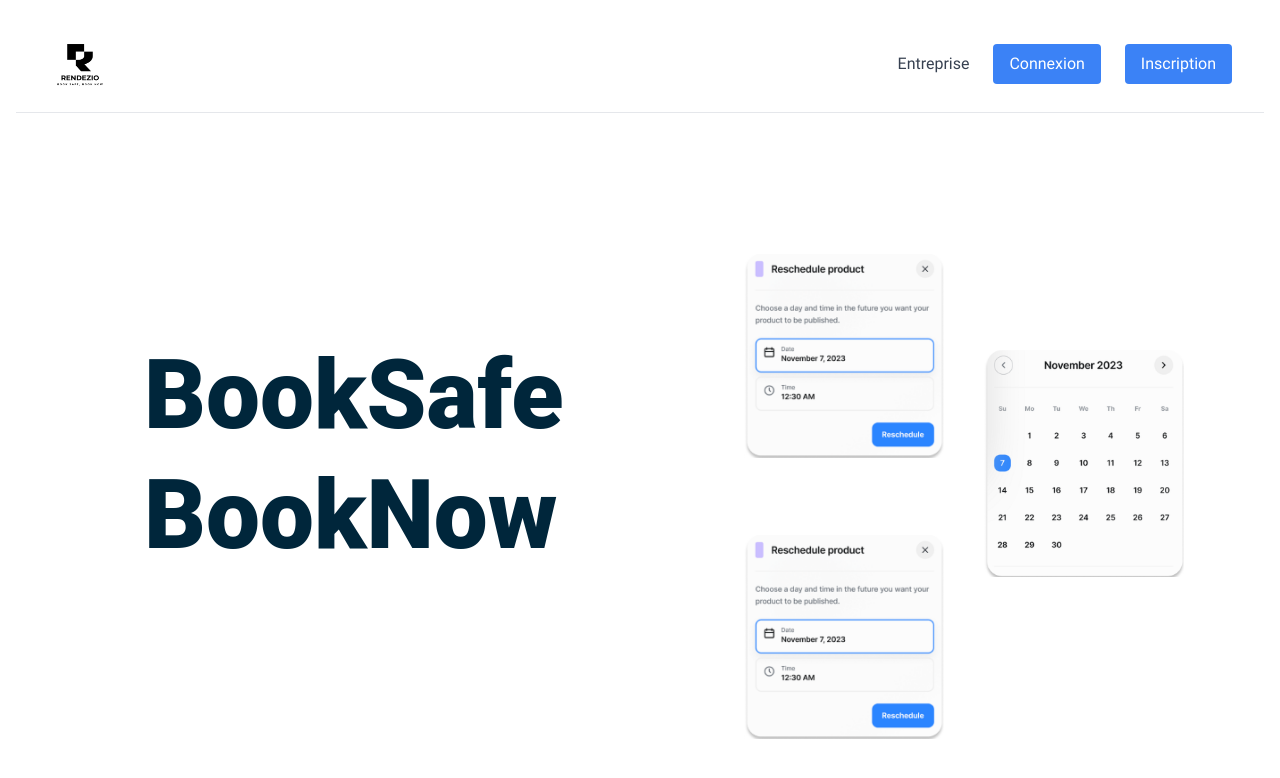
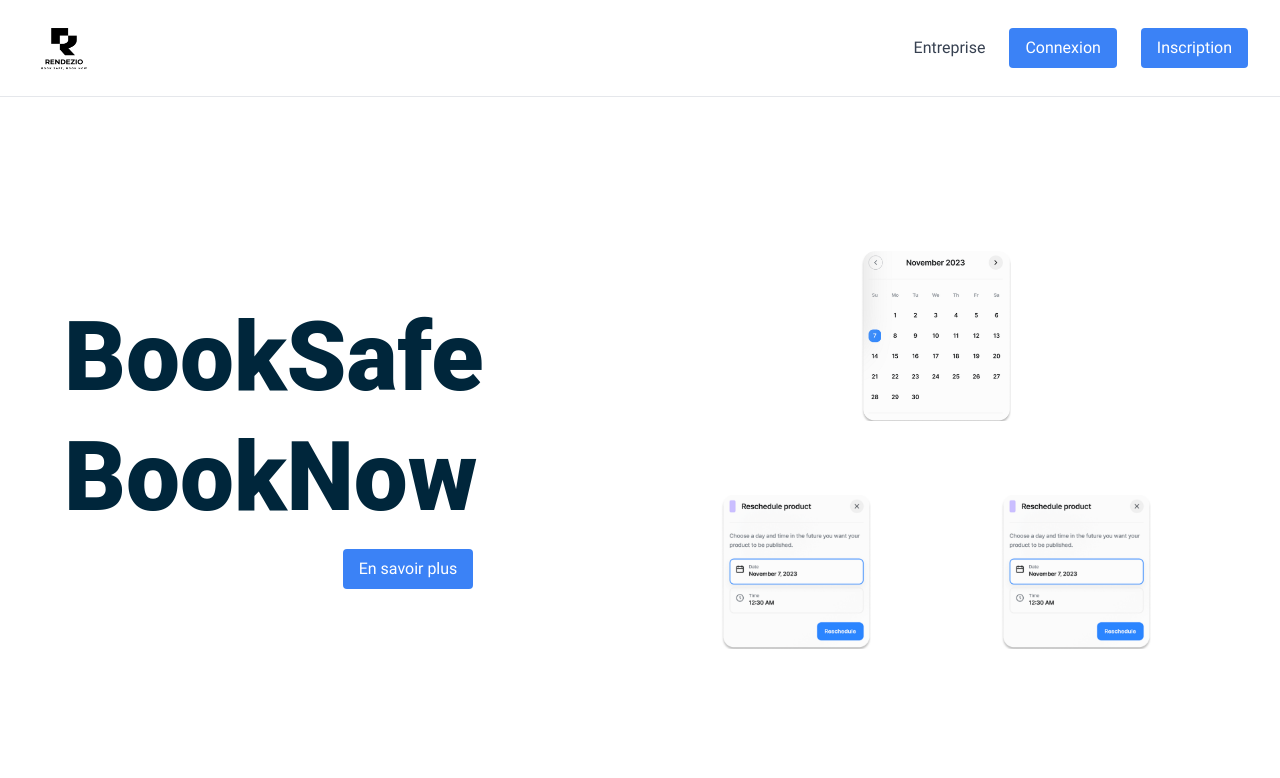
Before and after one commit to GaspardPcht/rendezio, a Next.js app in the folder front/: page / in a window 1280 px wide. Shown: the top 778 px of the page. Built offline with nearby package versions, Linux system fonts and the light colour scheme.

Commit message:
update style homePage

```diff
--- a/front/src/app/globals.css
+++ b/front/src/app/globals.css
@@ -21,5 +21,4 @@ body {
   background: var(--background); /* Couleur de fond selon le thème */
   font-family: var(--font-roboto), sans-serif; /* Utilisation de la police Roboto */
   margin: 0; /* Supprime les marges par défaut */
-  padding: 16px; /* Marges internes uniformes */
 }
--- a/front/src/app/page.tsx
+++ b/front/src/app/page.tsx
@@ -1,32 +1,40 @@
 'use client';
-import React from 'react';
+import React, { useState } from 'react';
 import Link from 'next/link';
 import { useRouter } from 'next/navigation';
-import TiltCard from '../../components/TiltCards';
 import Image from 'next/image';
+import Button from '../../components/Button';
+
 export default function Home() {
   const router = useRouter();
+  const [isMenuOpen, setIsMenuOpen] = useState(false);
+
   const handleConnection = () => {
     router.push('/auth/signin');
   };
+
   const handleInscription = () => {
     router.push('/auth/signup');
   };
 
+  const toggleMenu = () => {
+    setIsMenuOpen(!isMenuOpen);
+  };
+
   return (
-    <div className="relative bg-white min-h-screen flex flex-col">
+    <div className="relative bg-white min-h-screen flex flex-col m-0 p-0">
     {/* Header */}
-      <header className="flex items-center justify-between px-8 py-4 border-b">
+    <header className="flex items-center justify-between px-8 py-4 border-b relative">
       {/* Logo */}
       <div className="text-2xl font-bold">
         <img src="/Logo/logo.png" alt="Rendezio Logo" className="h-16 w-16" />
       </div>
+
       {/* Navigation */}
-        <nav className="flex items-center space-x-6">
+      <nav className="hidden sm:flex items-center space-x-6">
         <Link href="/admin" legacyBehavior>
           <a className="text-gray-700 hover:text-blue-500">Entreprise</a>
         </Link>
-          {/* Connexion */}
         <button
           onClick={handleConnection}
           className="px-4 py-2 bg-blue-500 text-white rounded hover:bg-blue-600"
@@ -40,30 +48,125 @@ export default function Home() {
           Inscription
         </button>
       </nav>
+
+      {/* Menu burger pour mobile */}
+      <button
+        className="sm:hidden flex items-center text-gray-700"
+        onClick={toggleMenu}
+      >
+        <svg
+          xmlns="http://www.w3.org/2000/svg"
+          className="h-8 w-8"
+          fill="none"
+          viewBox="0 0 24 24"
+          stroke="currentColor"
+        >
+          <path
+            strokeLinecap="round"
+            strokeLinejoin="round"
+            strokeWidth="2"
+            d="M4 6h16M4 12h16M4 18h16"
+          />
+        </svg>
+      </button>
+
+      {/* Menu mobile */}
+      {isMenuOpen && (
+        <div className="absolute top-full left-0 w-full bg-white shadow-lg border-t flex flex-col items-center space-y-4 py-4 z-50">
+          <Link href="/admin" legacyBehavior>
+            <a className="text-gray-700 hover:text-blue-500">Entreprise</a>
+          </Link>
+          <button
+            onClick={handleConnection}
+            className="px-4 py-2 bg-blue-500 text-white rounded hover:bg-blue-600 w-11/12 text-center"
+          >
+            Connexion
+          </button>
+          <button
+            onClick={handleInscription}
+            className="px-4 py-2 bg-blue-500 text-white rounded hover:bg-blue-600 w-11/12 text-center"
+          >
+            Inscription
+          </button>
+        </div>
+      )}
     </header>
 
     {/* Main Content */}
-      <div className="flex-1 relative">
-        <div className="absolute top-1/3 left-32 space-y-6">
-          <h1 className="text-8xl text-[#00263B] font-roboto font-extrabold">
+    <div className="flex-1 flex flex-col items-center justify-center relative px-4 lg:px-0">
+      {/* Texte et images en grille pour desktop */}
+      <div className="grid lg:grid-cols-2 lg:gap-8 items-center w-full max-w-6xl relative">
+        {/* Texte */}
+        <div className="text-center lg:text-left space-y-6">
+          <h1 className="text-5xl md:text-8xl text-[#00263B] font-roboto font-extrabold">
             BookSafe
           </h1>
-          <h1 className="text-8xl text-[#00263B] font-roboto font-extrabold">
+          <h1 className="text-5xl md:text-8xl text-[#00263B] font-roboto font-extrabold">
             BookNow
           </h1>
+          {/* Bouton visible uniquement sur desktop */}
+          <div className="hidden lg:flex justify-center ml-32 mt-10">
+            <Button text="En savoir plus" />
           </div>
-        <div className="flex-1 flex justify-center items-center">
-          <div className="absolute top-1/3 right-20 space-y-6">
-            <Image src="/calendar.png" alt="Image de RDV" width={200} height={200} />
         </div>
-          <div className="absolute top-[60%] right-80 space-y-6">
-            <Image src="/rdv.png" alt="Image de RDV" width={200} height={200} />
+
+        {/* Images en triangle */}
+        <div className="hidden lg:block relative w-full h-[400px]">
+          {/* Première image (en haut au centre) */}
+          <Image
+            src="/calendar.png"
+            alt="Image de RDV"
+            width={150}
+            height={150}
+            className="absolute top-0 left-1/2 transform -translate-x-1/2"
+          />
+          {/* Deuxième image (en bas à gauche) */}
+          <Image
+            src="/rdv.png"
+            alt="Image de RDV"
+            width={150}
+            height={150}
+            className="absolute bottom-0 left-1/4 transform -translate-x-1/2"
+          />
+          {/* Troisième image (en bas à droite) */}
+          <Image
+            src="/rdv.png"
+            alt="Image de RDV"
+            width={150}
+            height={150}
+            className="absolute bottom-0 right-1/4 transform translate-x-1/2"
+          />
         </div>
-          <div className="absolute top-[20%] right-80 space-y-6">
-            <Image src="/rdv.png" alt="Image de RDV" width={200} height={200} />
+      </div>
+
+      {/* Images pour mobile et tablette */}
+      <div className="mt-10 flex justify-center lg:hidden">
+        {/* Image pour mobile */}
+        <div className="sm:hidden">
+          <Image
+            src="/calendar.png"
+            alt="Image de RDV"
+            width={200}
+            height={200}
+          />
+        </div>
+
+        {/* Image pour tablette */}
+        <div className="hidden sm:flex lg:hidden">
+          <Image
+            src="/calendar.png"
+            alt="Image de RDV pour tablette"
+            width={250}
+            height={250}
+          />
+        </div>
+      </div>
+
+      {/* Bouton visible uniquement sur mobile/tablette */}
+      <div className="mt-10 lg:hidden flex justify-center">
+        <Button text="En savoir plus" />
       </div>
     </div>
   </div>
-    </div>
-  );
+  )
 }
```
Lines whose indentation alone changed are shown as unchanged.
